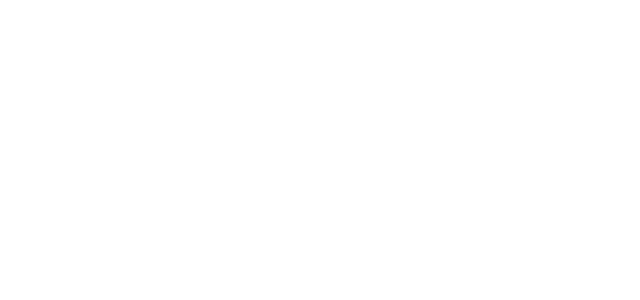
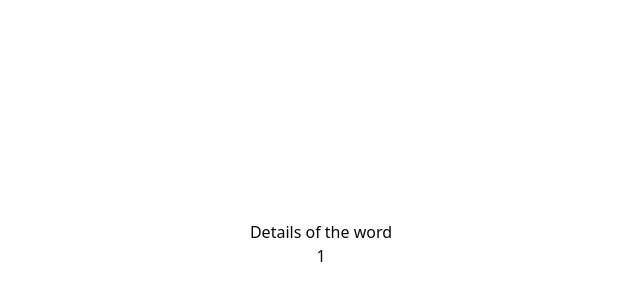
Before and after one commit to minami-77/my-dictionary-frontend, a React (Vite) app: page /mypage/word_details/1 in a window 1280 px wide. Before the commit this address had no page. Shown: the part 156-456 px from the top of the page, without its empty margins (319-959 px from the left). Built offline with nearby package versions, Linux system fonts and the light colour scheme.

Commit message:
add word details page

```diff
--- a/package.json
+++ b/package.json
@@ -26,6 +26,7 @@
     "react-dom": "^19.1.1",
     "react-hook-form": "^7.65.0",
     "react-router": "^7.9.2",
+    "react-router-dom": "^7.9.5",
     "tailwind-merge": "^3.3.1",
     "tailwindcss": "^4.1.14",
     "zod": "^4.1.12"
@@ -35,6 +36,7 @@
     "@types/node": "^24.8.1",
     "@types/react": "^19.2.2",
     "@types/react-dom": "^19.2.2",
+    "@types/react-router-dom": "^5.3.3",
     "@vitejs/plugin-react": "^5.0.0",
     "eslint": "^9.33.0",
     "eslint-plugin-react-hooks": "^5.2.0",
--- a/src/App.tsx
+++ b/src/App.tsx
@@ -1,8 +1,12 @@
-import { BrowserRouter, Routes, Route, Link } from 'react-router';
+import { BrowserRouter, Routes, Route, Link } from 'react-router-dom';
+import { useParams } from "react-router";
 import './App.css'
 import Home from './pages/Home/Home';
 import Mypage from './pages/Mypage/Mypage';
-import UserWord from './components/user-words/UserWord';
+import WordsDetails from './pages/WordsDetails';
+// import { columns} from "./components/user-words/columns"
+// import UserWord from "./components/user-words/UserWord";
+
 
 function App() {
   return (
@@ -10,7 +14,8 @@ function App() {
     <Routes>
       <Route path="/" element={<Home/>}/>
       <Route path="mypage" element={<Mypage/>}/>
-      <Route path="words" element={<UserWord/>}/>
+      {/* define :word as a parameter of useParams*/}
+      <Route path="mypage/word_details/:word" element={<WordsDetails/>}/>
       <Route/>
 
     </Routes>
--- a/src/components/NaviMenu.tsx
+++ b/src/components/NaviMenu.tsx
@@ -33,7 +33,7 @@ export default function NaviMenu() {
             {/* <NavigationMenuTrigger>
             </NavigationMenuTrigger> */}
             <NavigationMenuLink asChild className={navigationMenuTriggerStyle()}>
-              <Link to="/words">
+              <Link to="/mypage/words">
                 My Words
               </Link>
             </NavigationMenuLink>
--- a/src/components/user-words/UserWord.tsx
+++ b/src/components/user-words/UserWord.tsx
@@ -51,8 +51,10 @@ export default function UserWord() {
 
   return (
     <>
-      <div>List of User's Words</div>
+    {/* List of User's Words */}
+      <div>
         {error && <p>{error}</p>}
+      </div>
 
       <div className="container mx-auto py-10">
         <DataTable columns={columns} data={userWords ?? []} />
--- a/src/components/user-words/columns.tsx
+++ b/src/components/user-words/columns.tsx
@@ -2,6 +2,7 @@ import type { ColumnDef } from "@tanstack/react-table"
 import { ArrowUpDown } from "lucide-react"
 import { Link } from 'react-router'
 import { Button } from "../ui/button"
+import { useParams } from "react-router";
 
 // This type is used to define the shape of our data.
 // You can use a Zod schema here if you want.
@@ -37,7 +38,14 @@ export const columns: ColumnDef<UserWord>[] = [
     },
     cell: ({row}) => {
       const word = row.getValue("spelling")
-      return <div className="text-left"><Link to = "/words">{word as string}</Link></div>
+      return <div className="text-left">
+        <Link
+          to = {{
+            pathname: `/mypage/word_details/${word}`,
+          }}
+        >
+          {word as string}
+        </Link></div>
     }
   },
   {
--- a/src/pages/Mypage/Mypage.tsx
+++ b/src/pages/Mypage/Mypage.tsx
@@ -5,8 +5,7 @@ import Logout from "../../components/Logout";
 import UserWord from "@/components/user-words/UserWord";
 // shadcn/ui
 import { Tabs, TabsContent, TabsList, TabsTrigger } from "@/components/ui/tabs"
-
-import NaviMenu from "@/components/NaviMenu";
+// import NaviMenu from "@/components/NaviMenu";
 
 function Mypage() {
   // initial value is null since user info is an object
--- /dev/null
+++ b/src/pages/WordsDetails.tsx
@@ -0,0 +1,18 @@
+import React from 'react';
+import { useParams } from "react-router";
+
+
+const WordsDetails = () => {
+
+const params = useParams();
+
+
+  return (
+    <div>
+      <h2>Details of the word</h2>
+      <h2>{params.word}</h2>
+    </div>
+  );
+};
+
+export default WordsDetails;
```
Also changed, not shown: 1 other file (tests, documents, lock files or other folders).
